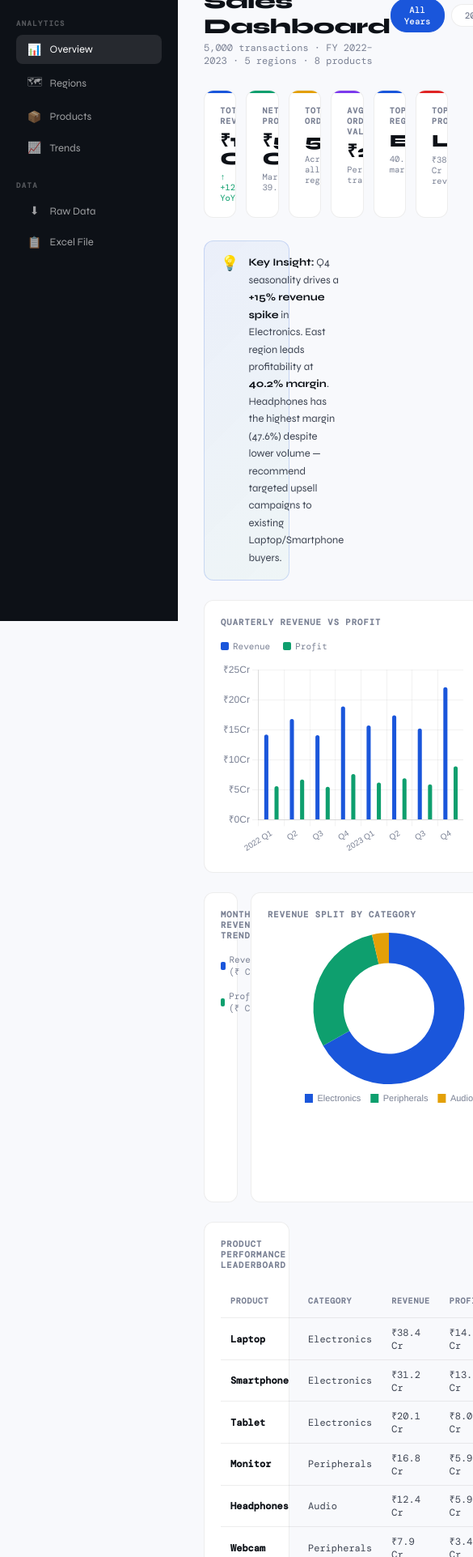
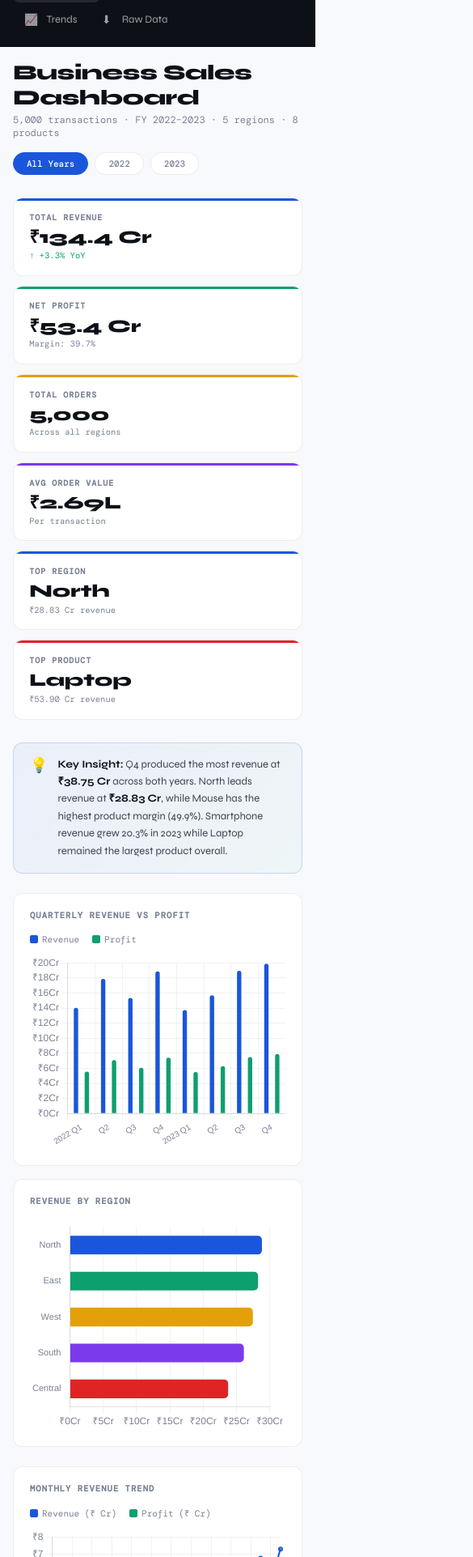
Before and after one commit to Omkadam01/sales-dashboard-project, a plain HTML site: page dashboard.html in a window 390 px wide. Shown: the part 77-2000 px from the top of the page at 81% size, 585 px wide, since content can reach past the window. Drawn offline with nearby package versions, Linux system fonts and the light colour scheme.

Commit message:
Prepare sales dashboard for GitHub Pages (#1)
Reconcile dashboard values with source data, fix the analysis pipeline, and add a responsive GitHub Pages deployment.

```diff
--- a/dashboard.html
+++ b/dashboard.html
@@ -84,6 +84,21 @@
   .ls { width: 10px; height: 10px; border-radius: 2px; }
   .footer { margin-top: 2rem; padding-top: 1.5rem; border-top: 1px solid var(--border);
     font-size: 11px; color: var(--ink4); font-family: 'DM Mono', monospace; text-align: center; }
+  @media (max-width: 1100px) {
+    .kpi-row { grid-template-columns: repeat(3, 1fr); }
+  }
+  @media (max-width: 760px) {
+    .sidebar { position: static; width: 100%; padding: 1rem; flex-direction: row; flex-wrap: wrap; align-items: center; }
+    .logo { width: 100%; margin-bottom: .5rem; }
+    .nav-label { display: none; }
+    .nav-item { margin: 0; }
+    .main { margin-left: 0; padding: 1rem; }
+    .topbar { align-items: flex-start; flex-direction: column; gap: 1rem; }
+    .kpi-row, .grid-2, .grid-3 { grid-template-columns: 1fr; }
+    .grid-3 .card { grid-column: span 1 !important; }
+    .card { overflow-x: auto; }
+    table { min-width: 760px; }
+  }
 </style>
 </head>
 <body>
@@ -97,7 +112,6 @@
   <a class="nav-item" href="#trend-section"><span class="icon">📈</span> Trends</a>
   <span class="nav-label">Data</span>
   <a class="nav-item" href="./sales_data.csv"><span class="icon">⬇</span> Raw Data</a>
-  <a class="nav-item" href="./Project1_Sales_Dashboard.xlsx"><span class="icon">📋</span> Excel File</a>
 </nav>
 
 <main class="main">
@@ -118,7 +132,7 @@
     <div class="kpi" style="--kc:var(--blue)">
       <div class="kpi-label">Total Revenue</div>
       <div class="kpi-val" id="kRevenue">₹134.4 Cr</div>
-      <div class="kpi-delta up" id="kRevDelta">↑ +12.3% YoY</div>
+      <div class="kpi-delta up" id="kRevDelta">↑ +3.3% YoY</div>
     </div>
     <div class="kpi" style="--kc:var(--green)">
       <div class="kpi-label">Net Profit</div>
@@ -137,13 +151,13 @@
     </div>
     <div class="kpi" style="--kc:var(--blue)">
       <div class="kpi-label">Top Region</div>
-      <div class="kpi-val">East</div>
-      <div class="kpi-sub">40.2% margin</div>
+      <div class="kpi-val">North</div>
+      <div class="kpi-sub">₹28.83 Cr revenue</div>
     </div>
     <div class="kpi" style="--kc:var(--red)">
       <div class="kpi-label">Top Product</div>
       <div class="kpi-val">Laptop</div>
-      <div class="kpi-sub">₹38.4 Cr revenue</div>
+      <div class="kpi-sub">₹53.90 Cr revenue</div>
     </div>
   </div>
 
@@ -151,9 +165,9 @@
   <div class="insight">
     <span style="font-size:18px">💡</span>
     <div class="insight-body">
-      <strong>Key Insight:</strong> Q4 seasonality drives a <strong>+15% revenue spike</strong> in Electronics.
-      East region leads profitability at <strong>40.2% margin</strong>. Headphones has the highest margin (47.6%) despite lower volume —
-      recommend targeted upsell campaigns to existing Laptop/Smartphone buyers.
+      <strong>Key Insight:</strong> Q4 produced the most revenue at <strong>₹38.75 Cr</strong> across both years.
+      North leads revenue at <strong>₹28.83 Cr</strong>, while Mouse has the highest product margin (49.9%).
+      Smartphone revenue grew 20.3% in 2023 while Laptop remained the largest product overall.
     </div>
   </div>
 
@@ -197,14 +211,14 @@
         <tr><th>Product</th><th>Category</th><th>Revenue</th><th>Profit</th><th>Margin</th><th>Rev Share</th><th>YoY</th></tr>
       </thead>
       <tbody>
-        <tr><td style="font-weight:700;color:var(--ink)">Laptop</td><td>Electronics</td><td>₹38.4 Cr</td><td>₹14.2 Cr</td><td>37.0%</td><td>28.6%</td><td><span class="badge badge-up">+14.2%</span></td></tr>
-        <tr><td style="font-weight:700;color:var(--ink)">Smartphone</td><td>Electronics</td><td>₹31.2 Cr</td><td>₹13.1 Cr</td><td>42.0%</td><td>23.2%</td><td><span class="badge badge-up">+11.8%</span></td></tr>
-        <tr><td style="font-weight:700;color:var(--ink)">Tablet</td><td>Electronics</td><td>₹20.1 Cr</td><td>₹8.0 Cr</td><td>39.8%</td><td>15.0%</td><td><span class="badge badge-up">+8.4%</span></td></tr>
-        <tr><td style="font-weight:700;color:var(--ink)">Monitor</td><td>Peripherals</td><td>₹16.8 Cr</td><td>₹5.9 Cr</td><td>35.1%</td><td>12.5%</td><td><span class="badge badge-up">+6.2%</span></td></tr>
-        <tr><td style="font-weight:700;color:var(--ink)">Headphones</td><td>Audio</td><td>₹12.4 Cr</td><td>₹5.9 Cr</td><td>47.6%</td><td>9.2%</td><td><span class="badge badge-up">+18.1%</span></td></tr>
-        <tr><td style="font-weight:700;color:var(--ink)">Webcam</td><td>Peripherals</td><td>₹7.9 Cr</td><td>₹3.4 Cr</td><td>43.0%</td><td>5.9%</td><td><span class="badge badge-dn">-3.2%</span></td></tr>
-        <tr><td style="font-weight:700;color:var(--ink)">Keyboard</td><td>Peripherals</td><td>₹4.8 Cr</td><td>₹2.6 Cr</td><td>54.2%</td><td>3.6%</td><td><span class="badge badge-up">+2.1%</span></td></tr>
-        <tr><td style="font-weight:700;color:var(--ink)">Mouse</td><td>Peripherals</td><td>₹2.8 Cr</td><td>₹1.5 Cr</td><td>53.6%</td><td>2.1%</td><td><span class="badge badge-up">+1.4%</span></td></tr>
+        <tr><td style="font-weight:700;color:var(--ink)">Laptop</td><td>Electronics</td><td>₹53.90 Cr</td><td>₹20.44 Cr</td><td>37.93%</td><td>40.09%</td><td><span class="badge badge-dn">-6.86%</span></td></tr>
+        <tr><td style="font-weight:700;color:var(--ink)">Smartphone</td><td>Electronics</td><td>₹32.82 Cr</td><td>₹13.78 Cr</td><td>41.98%</td><td>24.41%</td><td><span class="badge badge-up">+20.26%</span></td></tr>
+        <tr><td style="font-weight:700;color:var(--ink)">Tablet</td><td>Electronics</td><td>₹19.99 Cr</td><td>₹8.03 Cr</td><td>40.17%</td><td>14.87%</td><td><span class="badge badge-up">+21.24%</span></td></tr>
+        <tr><td style="font-weight:700;color:var(--ink)">Monitor</td><td>Peripherals</td><td>₹15.04 Cr</td><td>₹5.26 Cr</td><td>34.98%</td><td>11.19%</td><td><span class="badge badge-dn">-16.36%</span></td></tr>
+        <tr><td style="font-weight:700;color:var(--ink)">Headphones</td><td>Audio</td><td>₹6.35 Cr</td><td>₹3.05 Cr</td><td>47.99%</td><td>4.72%</td><td><span class="badge badge-up">+3.91%</span></td></tr>
+        <tr><td style="font-weight:700;color:var(--ink)">Webcam</td><td>Peripherals</td><td>₹2.79 Cr</td><td>₹1.20 Cr</td><td>42.97%</td><td>2.07%</td><td><span class="badge badge-up">+11.32%</span></td></tr>
+        <tr><td style="font-weight:700;color:var(--ink)">Keyboard</td><td>Peripherals</td><td>₹2.29 Cr</td><td>₹1.03 Cr</td><td>44.92%</td><td>1.71%</td><td><span class="badge badge-up">+22.56%</span></td></tr>
+        <tr><td style="font-weight:700;color:var(--ink)">Mouse</td><td>Peripherals</td><td>₹1.26 Cr</td><td>₹0.63 Cr</td><td>49.87%</td><td>0.94%</td><td><span class="badge badge-dn">-4.15%</span></td></tr>
       </tbody>
     </table>
   </div>
@@ -218,26 +232,26 @@
 <script>
 const DATA = {
   quarterly: {
-    all: { labels:['2022 Q1','Q2','Q3','Q4','2023 Q1','Q2','Q3','Q4'], rev:[14.2,16.8,14.1,18.9,15.7,17.4,15.2,22.1], prf:[5.6,6.7,5.5,7.6,6.2,6.9,5.9,8.9] },
-    '2022': { labels:['Q1','Q2','Q3','Q4'], rev:[14.2,16.8,14.1,18.9], prf:[5.6,6.7,5.5,7.6] },
-    '2023': { labels:['Q1','Q2','Q3','Q4'], rev:[15.7,17.4,15.2,22.1], prf:[6.2,6.9,5.9,8.9] }
+    all: { labels:['2022 Q1','Q2','Q3','Q4','2023 Q1','Q2','Q3','Q4'], rev:[14.03,17.87,15.36,18.87,13.74,15.71,18.96,19.88], prf:[5.58,7.10,6.07,7.42,5.51,6.31,7.51,7.91] },
+    '2022': { labels:['Q1','Q2','Q3','Q4'], rev:[14.03,17.87,15.36,18.87], prf:[5.58,7.10,6.07,7.42] },
+    '2023': { labels:['Q1','Q2','Q3','Q4'], rev:[13.74,15.71,18.96,19.88], prf:[5.51,6.31,7.51,7.91] }
   },
   region: {
-    all: { labels:['East','West','North','Central','South'], vals:[28.4,27.6,26.9,26.1,25.4] },
-    '2022': { labels:['East','West','North','Central','South'], vals:[13.6,13.1,12.8,12.4,12.0] },
-    '2023': { labels:['East','West','North','Central','South'], vals:[14.8,14.5,14.1,13.7,13.4] }
+    all: { labels:['North','East','West','South','Central'], vals:[28.83,28.25,27.47,26.12,23.76] },
+    '2022': { labels:['North','East','South','West','Central'], vals:[14.17,13.86,13.56,13.14,11.41] },
+    '2023': { labels:['North','East','West','South','Central'], vals:[14.66,14.39,14.33,12.56,12.35] }
   },
   monthly: {
     all: { labels:['Jan22','Feb','Mar','Apr','May','Jun','Jul','Aug','Sep','Oct','Nov','Dec','Jan23','Feb','Mar','Apr','May','Jun','Jul','Aug','Sep','Oct','Nov','Dec23'],
-      rev:[4.5,4.2,5.5,5.1,5.8,5.9,4.7,4.6,3.9,6.2,6.5,7.2,4.9,4.7,6.1,5.6,6.2,5.6,5.1,5.0,4.1,7.0,7.2,8.9],
-      prf:[1.8,1.6,2.2,2.0,2.3,2.4,1.8,1.8,1.5,2.5,2.6,2.9,1.9,1.8,2.4,2.2,2.4,2.2,2.0,1.9,1.6,2.8,2.9,3.6] },
-    '2022': { labels:['Jan','Feb','Mar','Apr','May','Jun','Jul','Aug','Sep','Oct','Nov','Dec'], rev:[4.5,4.2,5.5,5.1,5.8,5.9,4.7,4.6,3.9,6.2,6.5,7.2], prf:[1.8,1.6,2.2,2.0,2.3,2.4,1.8,1.8,1.5,2.5,2.6,2.9] },
-    '2023': { labels:['Jan','Feb','Mar','Apr','May','Jun','Jul','Aug','Sep','Oct','Nov','Dec'], rev:[4.9,4.7,6.1,5.6,6.2,5.6,5.1,5.0,4.1,7.0,7.2,8.9], prf:[1.9,1.8,2.4,2.2,2.4,2.2,2.0,1.9,1.6,2.8,2.9,3.6] }
+      rev:[4.44,4.91,4.68,5.56,6.44,5.87,5.49,4.86,5.02,6.39,6.69,5.79,4.53,4.37,4.85,5.63,5.63,4.45,6.49,6.49,5.97,6.79,5.78,7.31],
+      prf:[1.78,1.93,1.87,2.21,2.56,2.33,2.18,1.90,2.00,2.52,2.62,2.28,1.83,1.73,1.95,2.24,2.25,1.81,2.57,2.57,2.37,2.68,2.30,2.93] },
+    '2022': { labels:['Jan','Feb','Mar','Apr','May','Jun','Jul','Aug','Sep','Oct','Nov','Dec'], rev:[4.44,4.91,4.68,5.56,6.44,5.87,5.49,4.86,5.02,6.39,6.69,5.79], prf:[1.78,1.93,1.87,2.21,2.56,2.33,2.18,1.90,2.00,2.52,2.62,2.28] },
+    '2023': { labels:['Jan','Feb','Mar','Apr','May','Jun','Jul','Aug','Sep','Oct','Nov','Dec'], rev:[4.53,4.37,4.85,5.63,5.63,4.45,6.49,6.49,5.97,6.79,5.78,7.31], prf:[1.83,1.73,1.95,2.24,2.25,1.81,2.57,2.57,2.37,2.68,2.30,2.93] }
   },
   kpis: {
-    all: { rev:'₹134.4 Cr', prf:'₹53.4 Cr', margin:'39.7%', orders:'5,000', aov:'₹2.69L', delta:'↑ +12.3% YoY' },
-    '2022': { rev:'₹63.0 Cr', prf:'₹24.8 Cr', margin:'39.4%', orders:'2,420', aov:'₹2.60L', delta:'Baseline year' },
-    '2023': { rev:'₹71.4 Cr', prf:'₹28.6 Cr', margin:'40.1%', orders:'2,580', aov:'₹2.77L', delta:'↑ +13.3% vs 2022' }
+    all: { rev:'₹134.4 Cr', prf:'₹53.4 Cr', margin:'39.7%', orders:'5,000', aov:'₹2.69L', delta:'↑ +3.3% YoY' },
+    '2022': { rev:'₹66.1 Cr', prf:'₹26.2 Cr', margin:'39.6%', orders:'2,445', aov:'₹2.70L', delta:'Baseline year' },
+    '2023': { rev:'₹68.3 Cr', prf:'₹27.2 Cr', margin:'39.9%', orders:'2,555', aov:'₹2.67L', delta:'↑ +3.3% vs 2022' }
   }
 };
 
@@ -286,7 +300,7 @@ function initCharts(y='all') {
   if(catC) catC.destroy();
   catC = new Chart(document.getElementById('catChart'),{ type:'doughnut',
     data:{ labels:['Electronics','Peripherals','Audio'],
-      datasets:[{ data:[y==='all'?66.8:65, y==='all'?29.6:30.8, y==='all'?3.6:4.2],
+      datasets:[{ data:y==='all'?[79.37,15.90,4.72]:y==='2022'?[78.38,16.91,4.71]:[80.33,14.93,4.74],
         backgroundColor:['#1a56db','#0e9f6e','#e3a008'], borderWidth:0, hoverOffset:4 }] },
     options:{ responsive:true, maintainAspectRatio:false, cutout:'60%',
       plugins:{ legend:{ display:true, position:'bottom', labels:{ font:{size:11}, color:'#7a8194', boxWidth:10, padding:12 } } } }
--- /dev/null
+++ b/index.html
@@ -0,0 +1,13 @@
+<!doctype html>
+<html lang="en">
+<head>
+  <meta charset="utf-8">
+  <meta name="viewport" content="width=device-width, initial-scale=1">
+  <meta http-equiv="refresh" content="0; url=dashboard.html">
+  <title>Business Sales Dashboard</title>
+  <script>window.location.replace('dashboard.html' + window.location.search + window.location.hash);</script>
+</head>
+<body>
+  <p>Opening the <a href="dashboard.html">Business Sales Dashboard</a>&hellip;</p>
+</body>
+</html>
```
Also changed, not shown: requirements.txt, 4 other files.
